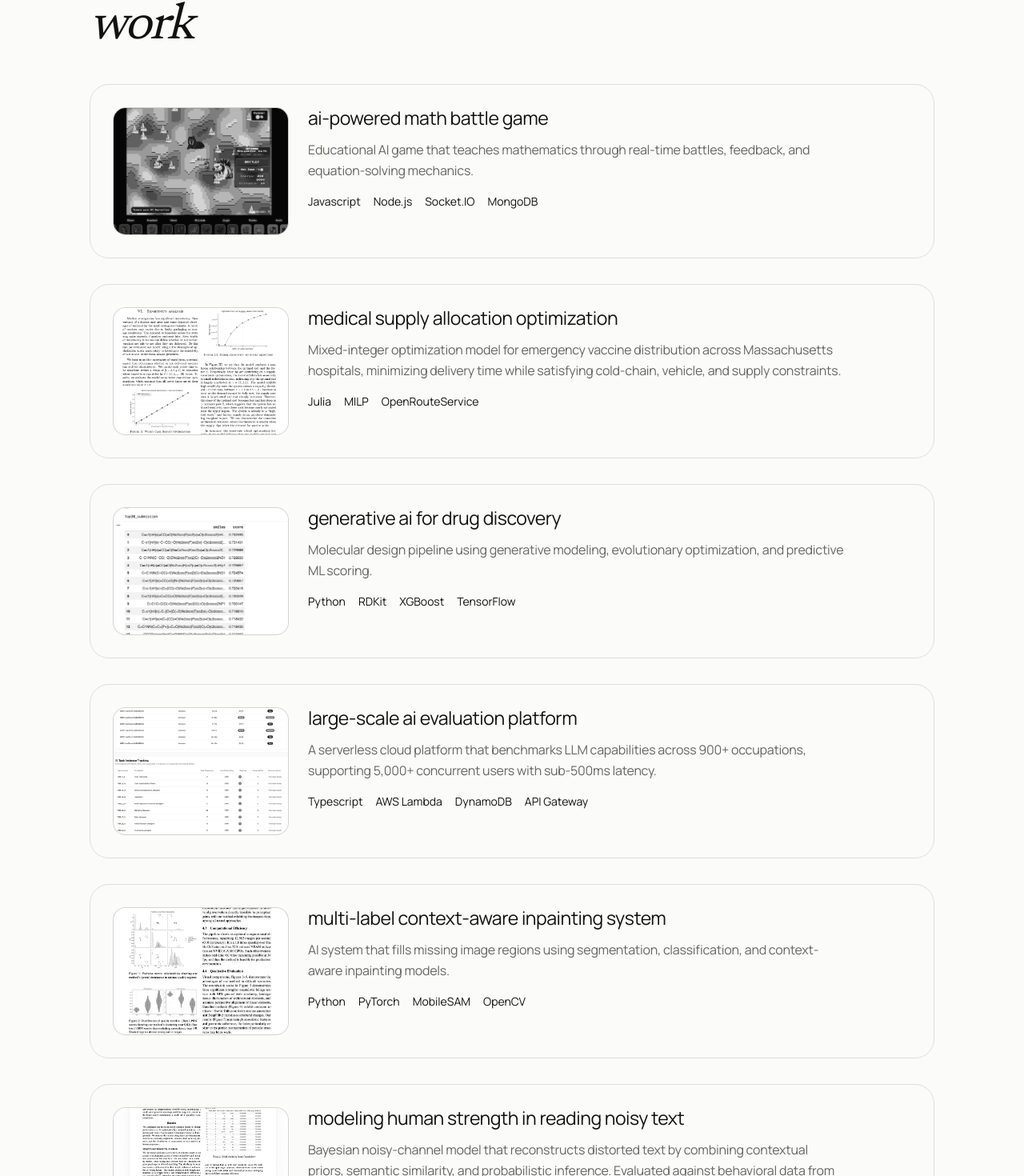
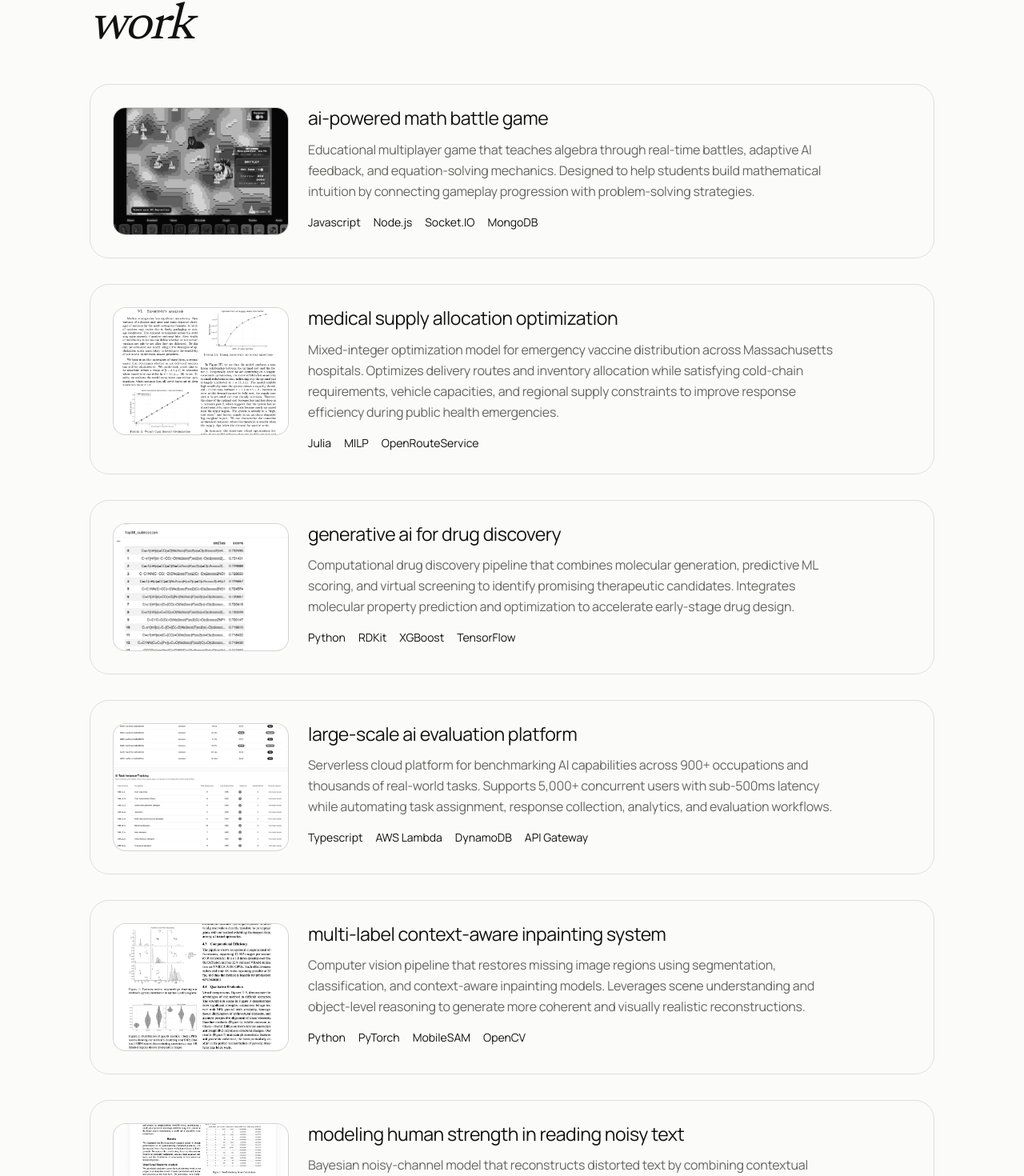
Before and after one commit to anniexlinn/website, a Next.js app: page / in a window 1280 px wide. Shown: the part 632-2102 px from the top of the page at 80% size. Built offline with nearby package versions, Linux system fonts and the light colour scheme.

Commit message:
project descriptions

```diff
--- a/src/data/projects.ts
+++ b/src/data/projects.ts
@@ -2,7 +2,7 @@
 export const featuredProjects = [
   {
     title: "AI-Powered Math Battle Game",
-    description: "Educational AI game that teaches mathematics through real-time battles, feedback, and equation-solving mechanics.",
+    description: "Educational multiplayer game that teaches algebra through real-time battles, adaptive AI feedback, and equation-solving mechanics. Designed to help students build mathematical intuition by connecting gameplay progression with problem-solving strategies.",
     technologies: ["Javascript", " Node.js", "Socket.IO", "MongoDB"],
     url: "https://github.com/klopfer/collectiongame",
     updated: "Javascript • Node.js • LLMs • Socket.IO • MongoDB/Mongoose",
@@ -11,7 +11,7 @@ export const featuredProjects = [
   },
   {
     title: "Medical Supply Allocation Optimization",
-    description: "Mixed-integer optimization model for emergency vaccine distribution across Massachusetts hospitals, minimizing delivery time while satisfying cold-chain, vehicle, and supply constraints.",
+    description: "Mixed-integer optimization model for emergency vaccine distribution across Massachusetts hospitals. Optimizes delivery routes and inventory allocation while satisfying cold-chain requirements, vehicle capacities, and regional supply constraints to improve response efficiency during public health emergencies.",
     technologies: ["Julia", "MILP", "OpenRouteService"],
     url: "https://drive.google.com/file/d/1OLt3uqP0INPJUSzb1NmhYq6UQoioaLID/view?usp=sharing",
     updated: "Software • AI • Systems",
@@ -20,7 +20,7 @@ export const featuredProjects = [
   },
   {
     title: "Generative AI for Drug Discovery",
-    description: "Molecular design pipeline using generative modeling, evolutionary optimization, and predictive ML scoring.",
+    description: "Computational drug discovery pipeline that combines molecular generation, predictive ML scoring, and virtual screening to identify promising therapeutic candidates. Integrates molecular property prediction and optimization to accelerate early-stage drug design.",
     technologies: ["Python", "RDKit", "XGBoost", "TensorFlow"],
     url: "https://github.com/anniexlinn/mol-design",
     updated: "Software • AI • Systems",
@@ -29,8 +29,7 @@ export const featuredProjects = [
   },
   {
     title: "Large-Scale AI Evaluation Platform",
-    description:
-      "A serverless cloud platform that benchmarks LLM capabilities across 900+ occupations, supporting 5,000+ concurrent users with sub-500ms latency.",
+    description: "Serverless cloud platform for benchmarking AI capabilities across 900+ occupations and thousands of real-world tasks. Supports 5,000+ concurrent users with sub-500ms latency while automating task assignment, response collection, analytics, and evaluation workflows.",
     technologies: ["Typescript", "AWS Lambda", "DynamoDB", "API Gateway"],
     url: "#",
     updated: "Cloud • Distributed Systems • AI",
@@ -43,7 +42,7 @@ export const allProjects = [
   ...featuredProjects,
   {
     title: "Multi-Label Context-aware Inpainting System",
-    description: "AI system that fills missing image regions using segmentation, classification, and context-aware inpainting models.",
+    description: "Computer vision pipeline that restores missing image regions using segmentation, classification, and context-aware inpainting models. Leverages scene understanding and object-level reasoning to generate more coherent and visually realistic reconstructions.",
     technologies: ["Python", "PyTorch", "MobileSAM", "OpenCV"],
     url: "https://github.com/anniexlinn/multi-context-label-inpainting",
     updated: "Software • AI • Systems",
```
